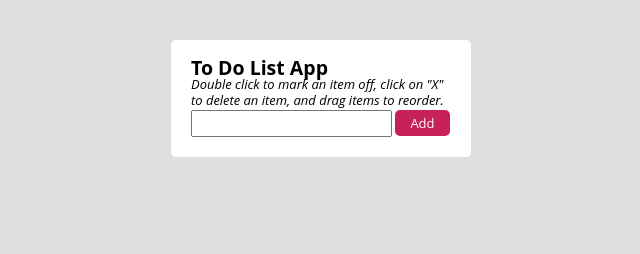
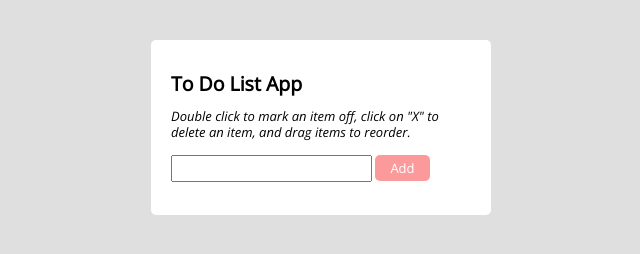
Before and after one commit to Aya-Ogihara/ToDo-List-App, a plain HTML site: page index.html in a window 1280 px wide. Shown: the whole page, without its empty margins (319-959 px from the left). Drawn offline with nearby package versions, Linux system fonts and the light colour scheme.

Commit message:
Update styles

```diff
--- a/css/styles.css
+++ b/css/styles.css
@@ -1,9 +1,3 @@
-* {
-  box-sizing: border-box;
-  margin: 0;
-  padding: 0;
-}
-
 
 @import url(https://fonts.googleapis.com/css?family=Open+Sans:400italic,400);
 
@@ -30,7 +24,7 @@ padding: 4px 15px 4px 5px;
 
 #button{
 display: inline-block;
-background-color:#C7215B;
+background-color:#fc999b;
 color:#ffffff;
 border-radius: 5px;
 text-align:center;
```
